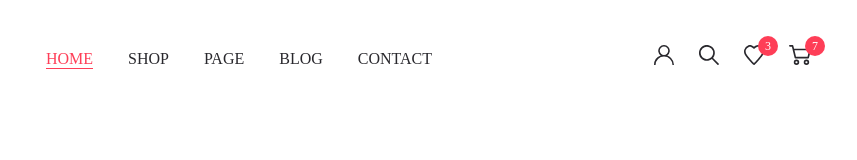
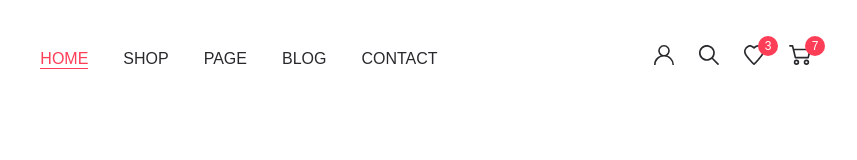
Before and after one commit to Yury90/marcho, a website: page app/index.html in a window 1280 px wide. Shown: the full height of the page, 414-1271 px from the left. Drawn offline with nearby package versions, Linux system fonts and the light colour scheme; files that its build step writes are made by us from their sources.

Commit message:
fixed quicksand font, added a new fonts

```diff
--- a/app/scss/_vars.scss
+++ b/app/scss/_vars.scss
@@ -2,12 +2,12 @@ $accent: #fe3e57;
 $defaul: #8d8d8d;
 $title: #29282d;
 %quicksand-400 {
-    font-family: 'Quicksand-Regular', serif;
+    font-family: 'Quicksand-Regular', sans-serif;
     font-weight: 400;
 }
 
 %quicksand-500 {
-    font-family: 'Quicksand-Medium', serif;
+    font-family: 'Quicksand-Medium', sans-serif;
     font-weight: 500;
 }
 
--- a/app/scss/style.scss
+++ b/app/scss/style.scss
@@ -22,7 +22,7 @@
         color: $title;
         padding-bottom: 1px;
         transition: all .3s;
-        @extend %quicksand-500;
+        @extend %quicksand-400;
         &:hover {
             color: $accent;
             border-bottom: 1px solid $accent;
```
Also changed, not shown: app/fonts/Quicksand-Medium.woff, app/fonts/Quicksand-Medium.woff2, app/fonts/Quicksand-Regular.woff, app/fonts/Quicksand-Regular.woff2.
